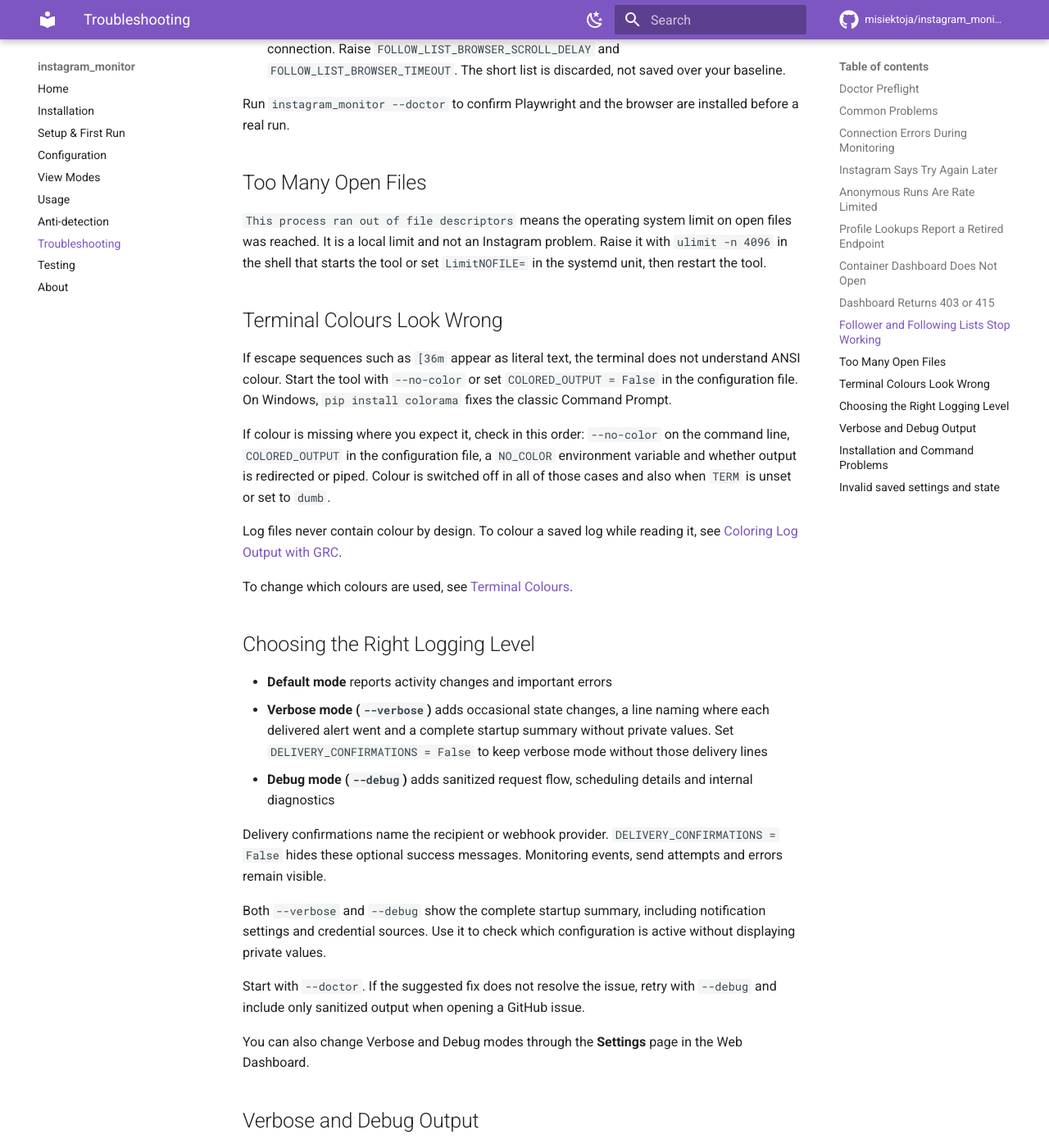
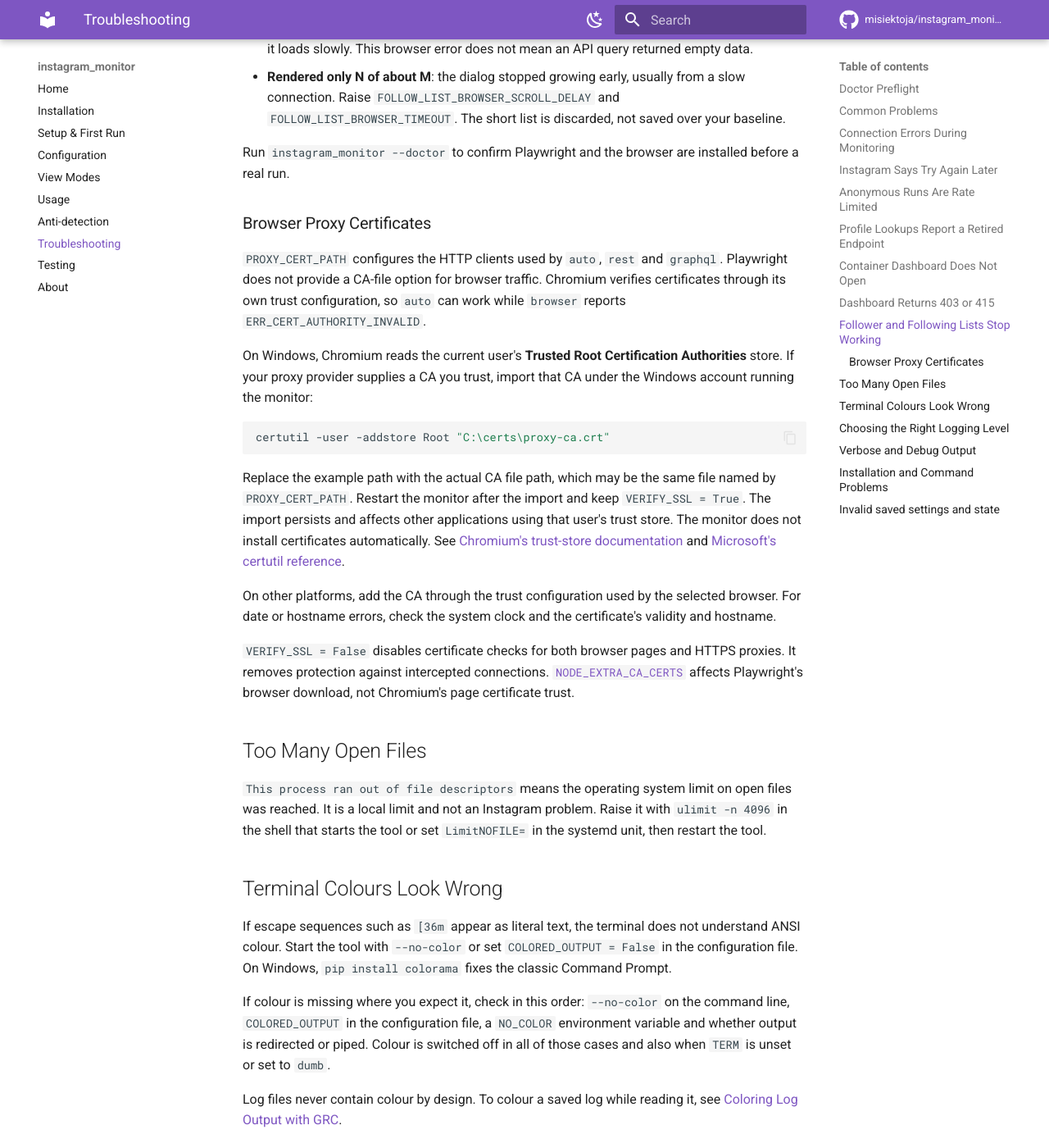
Before and after one commit to misiektoja/instagram_monitor, an MkDocs documentation site: the page built from docs/troubleshooting.md, in a window 1280 px wide and 1400 px high, scrolled down 7631 px. Shown: the whole window at 82% size. Built offline with MkDocs 1.6.1 and Material for MkDocs 9.7.7, drawn with Linux system fonts in a browser that asks for light colours; comment, search, counter and statistics services are not loaded; some of the changed text lies outside the part shown.

Commit message:
docs(follow-list): explain browser proxy trust and scan progress

````diff
--- a/docs/troubleshooting.md
+++ b/docs/troubleshooting.md
@@ -176,6 +176,7 @@ Common browser source errors:
 
 - **The browser source runs a chrome browser, but ...**: the browser channel and the rest of the session name different browsers. Set `HTTP_BACKEND` to `curl_cffi`, `CURL_CFFI_IMPERSONATE` to `auto` and `USER_AGENT` to a browser from the channel's family or leave `USER_AGENT` empty. See [Browser Source](usage.md#browser-source-experimental).
 - **The browser could not start**: Playwright is installed but the browser is not. Run `playwright install chromium` or set `FOLLOW_LIST_BROWSER_CHANNEL` to a browser already installed here, such as `chrome`.
+- **`ERR_CERT_AUTHORITY_INVALID` or `ERR_PROXY_CERTIFICATE_INVALID`**: the browser does not trust a certificate presented by the site or proxy. See [Browser Proxy Certificates](#browser-proxy-certificates).
 - **The login page, so this session is not logged in**: the cookies handed to the browser are no longer valid. Refresh the session and try again.
 - **A challenge page**: complete account verification in an ordinary browser, then restart or re-import the session. The circuit breaker checks recovery without requiring a separate clearing command.
 - **The profile's followers or following control could not be clicked**: set `FOLLOW_LIST_BROWSER_HEADLESS = False` to inspect the profile. The browser source supports both direct list links and count links that open a dialog. If the counts open normally but the tool still fails, update it and report the layout error.
@@ -183,6 +184,23 @@ Common browser source errors:
 - **Rendered only N of about M**: the dialog stopped growing early, usually from a slow connection. Raise `FOLLOW_LIST_BROWSER_SCROLL_DELAY` and `FOLLOW_LIST_BROWSER_TIMEOUT`. The short list is discarded, not saved over your baseline.
 
 Run `instagram_monitor --doctor` to confirm Playwright and the browser are installed before a real run.
+
+<a id="browser-proxy-certificates"></a>
+### Browser Proxy Certificates
+
+`PROXY_CERT_PATH` configures the HTTP clients used by `auto`, `rest` and `graphql`. Playwright does not provide a CA-file option for browser traffic. Chromium verifies certificates through its own trust configuration, so `auto` can work while `browser` reports `ERR_CERT_AUTHORITY_INVALID`.
+
+On Windows, Chromium reads the current user's **Trusted Root Certification Authorities** store. If your proxy provider supplies a CA you trust, import that CA under the Windows account running the monitor:
+
+```powershell
+certutil -user -addstore Root "C:\certs\proxy-ca.crt"
+```
+
+Replace the example path with the actual CA file path, which may be the same file named by `PROXY_CERT_PATH`. Restart the monitor after the import and keep `VERIFY_SSL = True`. The import persists and affects other applications using that user's trust store. The monitor does not install certificates automatically. See [Chromium's trust-store documentation](https://chromium.googlesource.com/chromium/src/+/main/net/data/ssl/chrome_root_store/faq.md) and [Microsoft's certutil reference](https://learn.microsoft.com/en-us/windows-server/administration/windows-commands/certutil).
+
+On other platforms, add the CA through the trust configuration used by the selected browser. For date or hostname errors, check the system clock and the certificate's validity and hostname.
+
+`VERIFY_SSL = False` disables certificate checks for both browser pages and HTTPS proxies. It removes protection against intercepted connections. [`NODE_EXTRA_CA_CERTS`](https://playwright.dev/python/docs/browsers#install-behind-a-firewall-or-a-proxy) affects Playwright's browser download, not Chromium's page certificate trust.
 
 <a id="too-many-open-files"></a>
 ## Too Many Open Files
````
Also changed, not shown: docs/configuration.md (+2 -0 lines), docs/usage.md (+3 -2 lines).
